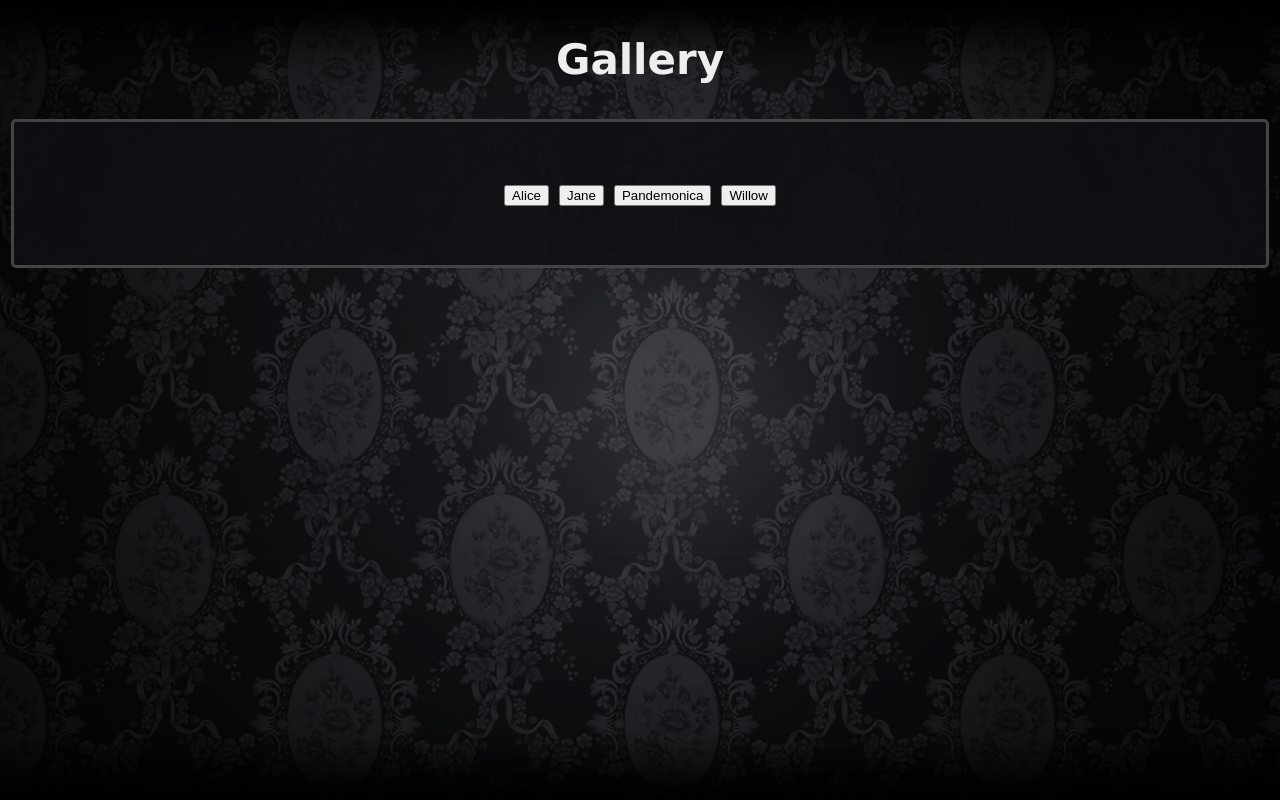
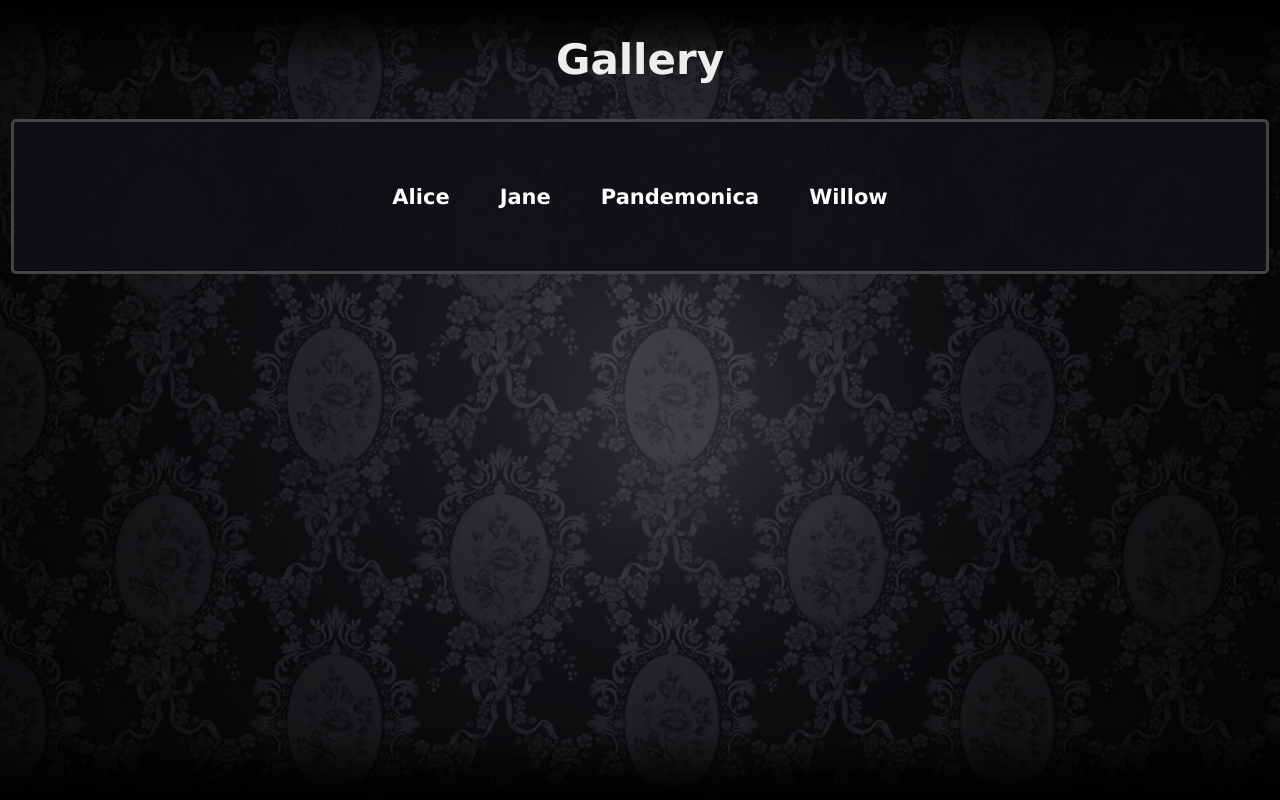
Before and after one commit to srysis/gallery, a React (Create React App) app: page / in a window 1280 px wide. Built offline with nearby package versions, Linux system fonts and the light colour scheme.

Commit message:
deleted unused selectors; changed 'a' selectors to 'button' ones inside 'div#gallery_switches' selector, added few new properties

```diff
--- a/src/style/style.scss
+++ b/src/style/style.scss
@@ -18,14 +18,6 @@ h2 {
 	width: 98%;
 	border-color: #aaa;
 	border-radius: 50%;
-}
-a {
-	font-weight: bold;
-	text-decoration-line: none;
-}
-a.clicked {
-	background-color: white;
-	color: black;
 }
 button {
 	cursor: pointer;
@@ -54,19 +46,23 @@ main {
 
 div#gallery_switches {
 	text-align: center;
-	padding: 30px 0;
+	padding: 4vh 0;
 
 	span {
-		font-size: 1.5em;
 		padding: 0 5px;
 
-		a {
+		button {
 			transition: .3s;
+			border: none;
 			border-radius: 15px;
 			padding: 5px 20px;
+			background-color: transparent;
+			color: white;
+			font: 21px "Verdana", sans-serif;
+			font-weight: bold;
 		}
 
-		a:hover {
+		button:hover {
 			background-color: white;
 			color: black;
 			cursor: pointer;
```
